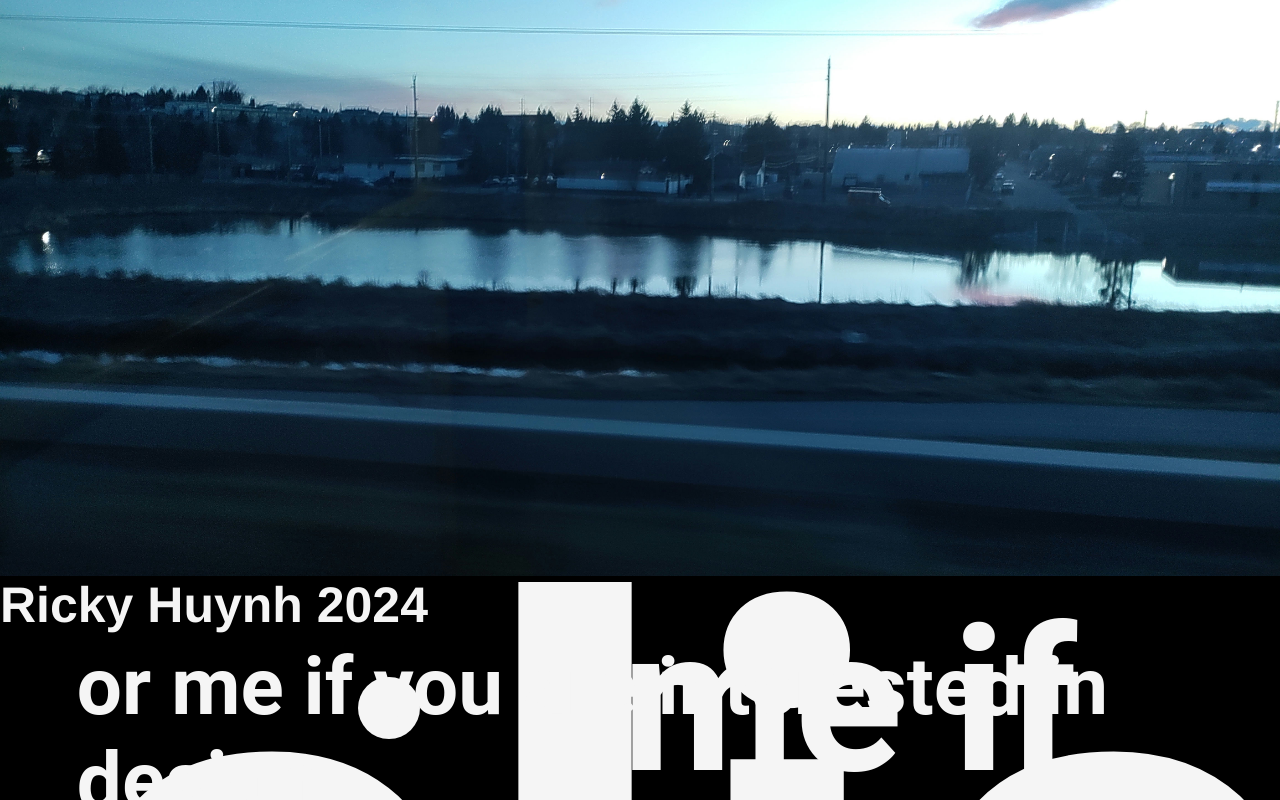
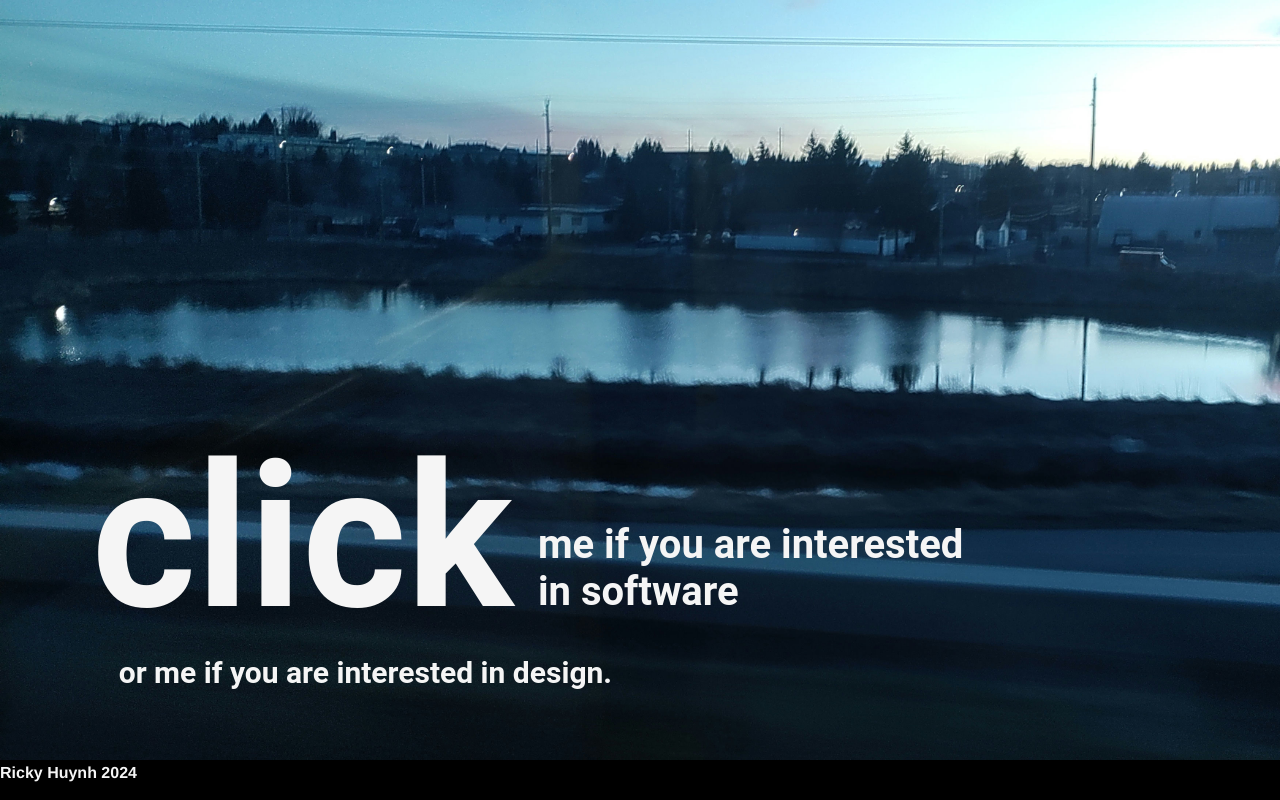
Before and after one commit to zzz-Ricky/web-portfolio, a React (Create React App) app: page / in a window 1280 px wide. Built offline with nearby package versions, Linux system fonts and the light colour scheme.

Commit message:
fixed splash scaling

```diff
--- a/src/Pages/Splash.js
+++ b/src/Pages/Splash.js
@@ -1,5 +1,6 @@
 import React from 'react'
 import '../Styles/Simple/Splash.css'
+import '../Styles/App.css'
 import Splash1 from '../Assets/Images/Splash1.jpg'
 import Splash2 from '../Assets/Images/Splash2.jpg'
 import { Outlet, Link } from "react-router-dom";
@@ -8,17 +9,22 @@ function Splash() {
     return (
         <>
             <nav>
-                <div id='Container'>
-                    <div className='splashBodyGrabber'>
-                        click
-                    </div>
-                    <div className='splashBodyText' id='codeoption'>
-                        <li>
-                            me if you are interested in software
-                        </li>
-                    </div>
-                    <div className='splashBodyText' id='designoption'>
-                        or me if you are interested in design
+                <div id='container'>
+                    <div className='textContainer'>
+                        <div className='leftHalf'>
+                            <div className='splashBodyGrabber'>
+                                click
+                            </div>
+                            <div className='splashBodyText' id='designOption'>
+                                or me if you are interested in design.
+                            </div>
+                        </div>
+
+                        <div className='rightHalf'>
+                            <div className='splashBodyText' id='codeOption'>
+                                me if you are interested in software
+                            </div>
+                        </div>
                     </div>
                     <img className='backgroundSplash' id='backsplash1' src={Splash1} alt="[splash screen image]" />
                     <img className='backgroundSplash' id='backsplash2' src={Splash2} alt="[splash screen image]" />
--- a/src/Styles/App.css
+++ b/src/Styles/App.css
@@ -1,7 +1,14 @@
+*,
+*::before,
+*::after {
+    box-sizing: border-box;
+}
+
 html,
 body {
     padding: 0;
     margin: 0;
     background-color: black;
     background: black;
+    overflow: hidden;
 }
--- a/src/Styles/Simple/Splash.css
+++ b/src/Styles/Simple/Splash.css
@@ -9,24 +9,33 @@
 }
 
 
-.Container {
-    background-color: black;
-    background: black;
-    height: 100%;
-    width: 100%;
+.container {
+    height: 100vh;
+    width: 100vw;
+}
+
+.textContainer {
+    position: absolute;
+    width: fit-content;
+    display: flex;
+    z-index: 5;
+    color: white;
+    padding: 20px;
+    top: 50%;
+}
+
+.leftHalf {
+    display: flex;
+    flex-direction: column;
+}
+
+.rightHalf {
     display: flex;
 }
 
 .backgroundSplash {
-    min-width: 100%;
-    max-height: 80%;
-    height: auto;
+    height: 95vh;
     z-index: 0;
-    display: block;
-    background-color: black;
-    height: 100%;
-    width: 100%;
-    user-select: none;
 }
 
 #backsplash2 {
@@ -34,63 +43,65 @@
 }
 
 .splashBodyText {
-    z-index: 20;
     color: whitesmoke;
-    position: fixed;
-    font-family: 'roboto', sans-serif;
-    font-weight: bold;
-    font-stretch: condensed;
-    cursor: pointer;
+    width: fit-content;
 }
 
 .splashBodyGrabber {
     color: whitesmoke;
-    position: fixed;
-    font-family: 'roboto', sans-serif;
+    width: 100%;
+    font-size: min(200px, 20vw);
+    text-align: end;
     font-family: 'roboto', sans-serif;
     font-weight: bold;
     font-stretch: condensed;
-    pointer-events: none;
-    user-select: none;
-    font-size: 800px;
-    top: 55%;
-    left: 4%;
 }
 
-#codeoption {
-    font-size: 200px;
-    top: 73%;
-    left: 28%;
-
+#designOption {
+    font-size: min(30px, 3vw);
+    text-align: right;
+    padding-left: 20%;
+    ;
+    font-family: 'roboto', sans-serif;
+    font-weight: bold;
+    font-stretch: condensed;
+    white-space: nowrap;
 }
 
-#codeoption:hover {
-    color: rgb(109, 137, 212);
+#designOption:hover {
+    color: rgb(73, 140, 202);
+    cursor: pointer;
 }
 
-#designoption {
-    top: 80%;
-    left: 6%;
-    font-size: 80px;
+#codeOption {
+    font-size: min(50px, 5vw);
+    margin-top: min(500px, 20.5%);
+    margin-left: 5%;
+    white-space: nowrap;
+    font-family: 'roboto', sans-serif;
+    font-weight: bold;
+    font-stretch: condensed;
 }
 
-#designoption:hover {
-    color: rgb(109, 137, 212);
-}
-
-#designoption:hover~#backsplash1 {
-    display: none;
-}
-
-#designoption:hover~#backsplash2 {
-    display: block;
+#codeOption:hover {
+    color: rgb(73, 140, 202);
+    cursor: pointer;
 }
 
 #splashFooterText {
-    z-index: 2;
     color: whitesmoke;
-    position: fixed;
-    font-size: 50px;
+    width: fit-content;
     font-family: 'LiberationSansBold', sans-serif;
     font-weight: bold;
 }
+
+@media screen and (max-width: 1280px) {
+    #codeOption {
+        font-size: min(40px, 4vw);
+        white-space: wrap;
+    }
+
+    .textContainer {
+        right: 20vw;
+    }
+}
```
Also changed, not shown: src/Components/Splashtext.js (added, +19 -0 lines).
